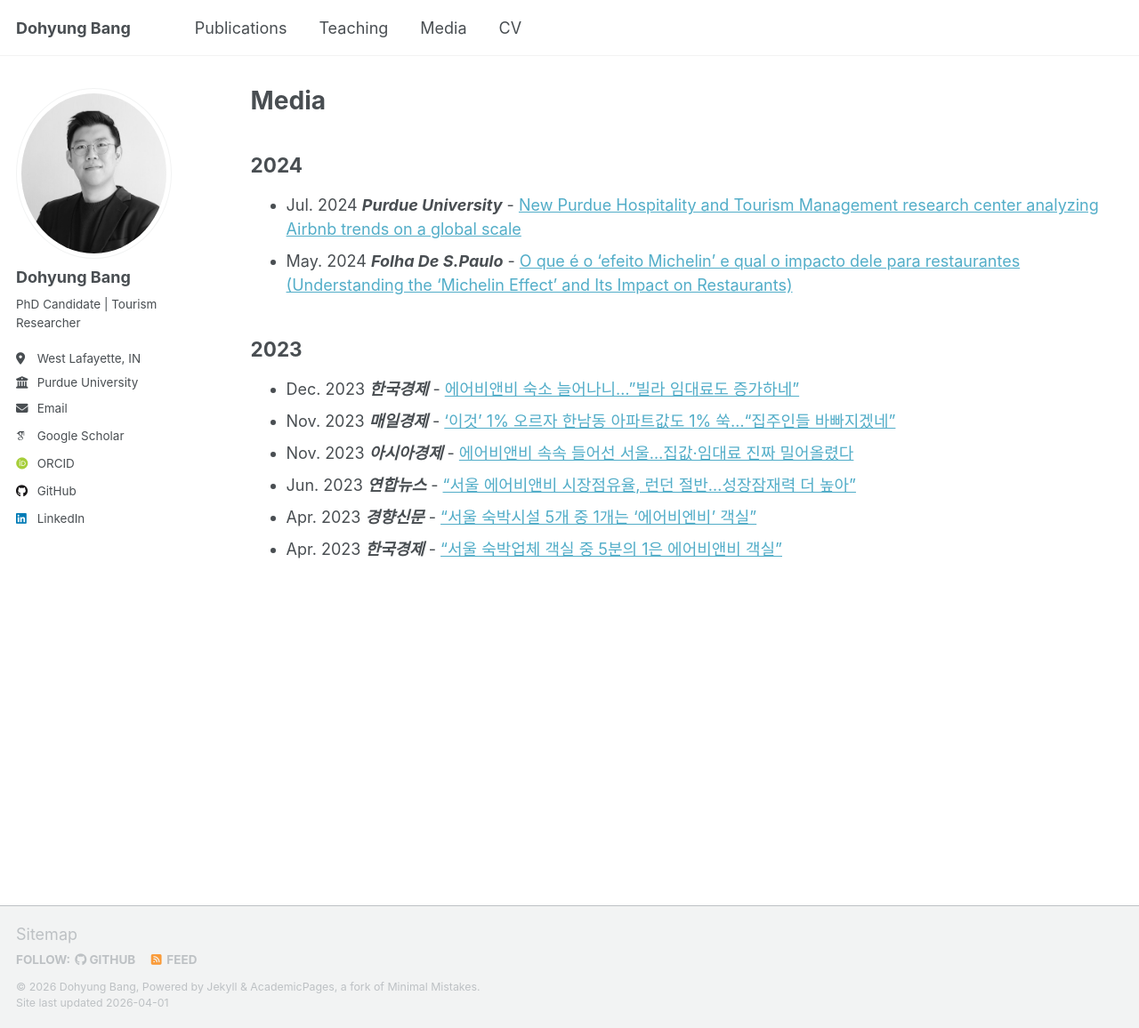
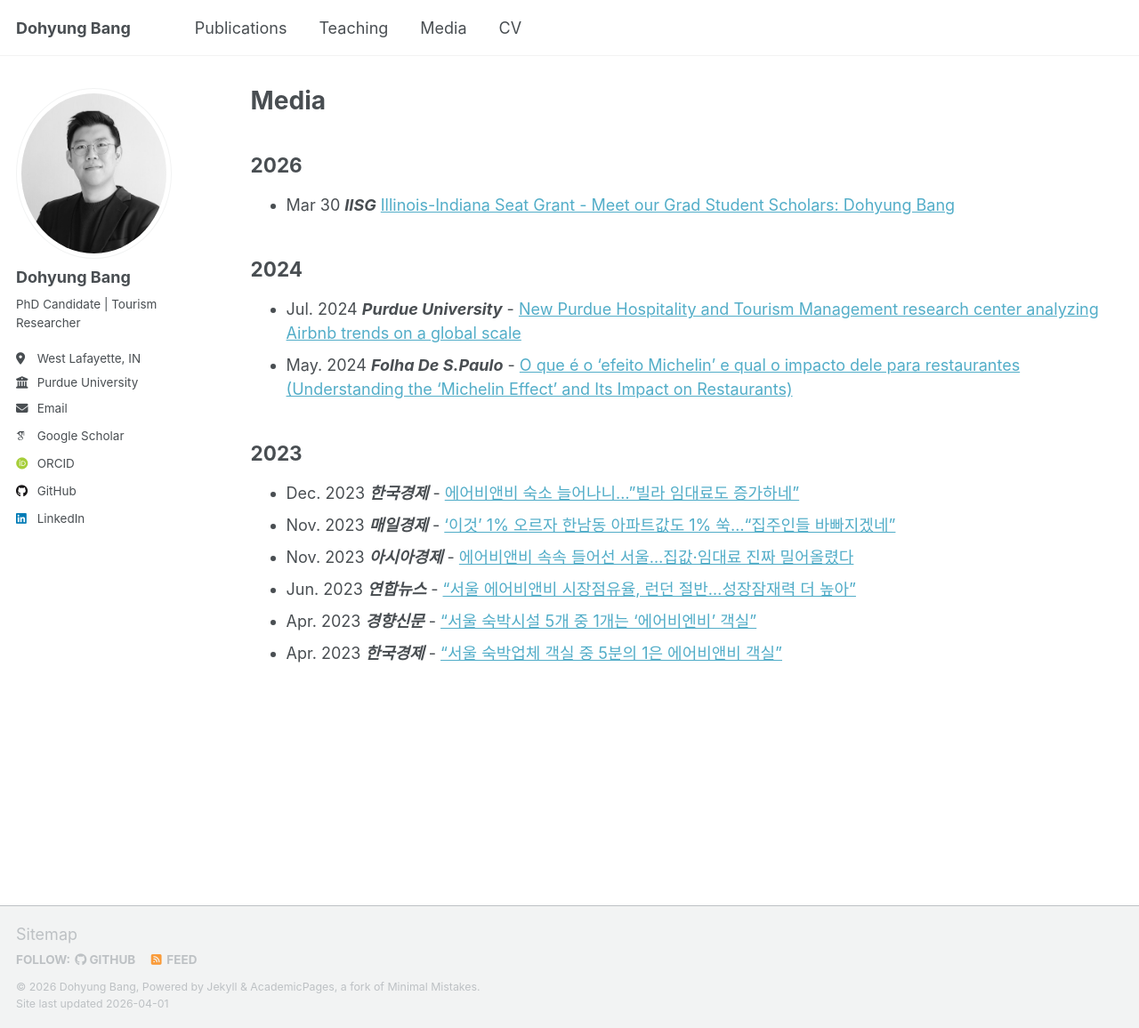
Before and after one commit to dohyungbang/dohyungbang.github.io, a Jekyll site: the page built from _pages/media.md, in a window 1280 px wide and 1156 px high. Shown: the whole window at 89% size. Built offline with Jekyll 4.4.1, drawn with Linux system fonts in a browser that asks for light colours; some web fonts are replaced; a script that is not in the unit is left out.

Commit message:
Update media.md

```diff
--- a/_pages/media.md
+++ b/_pages/media.md
@@ -4,6 +4,9 @@ title: "Media"
 permalink: /media/
 author_profile: true
 ---
+
+## 2026
+- Mar 30 _**IISG**_ [Illinois-Indiana Seat Grant - Meet our Grad Student Scholars: Dohyung Bang](https://iiseagrant.org/meet-our-grad-student-scholars-dohyung-bang-2/)
 
 ## 2024
 - Jul. 2024 _**Purdue University**_ - [New Purdue Hospitality and Tourism Management research center analyzing Airbnb trends on a global scale](https://www.purdue.edu/hhs/news/2024/07/new-purdue-hospitality-and-tourism-management-research-center-analyzing-airbnb-trends-on-a-global-scale/)
```
